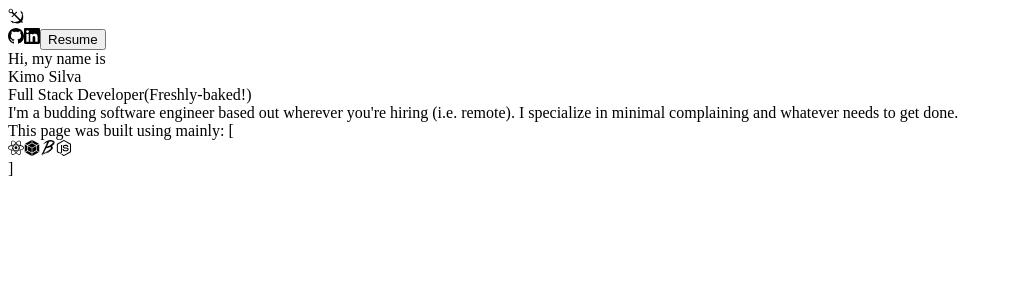
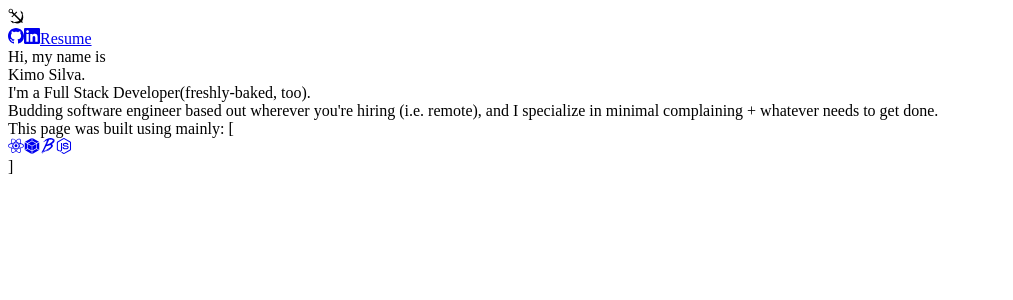
Before and after one commit to eksilva/eksilva.github.io, a React app: page / in a window 1280 px wide. Shown: the top 300 px of the page, without its empty margins (0-1013 px from the left). Built offline with nearby package versions, Linux system fonts and the light colour scheme; the HTML template or start-up script is replaced by a standard one.

Commit message:
styling changes and hrefs added

```diff
--- a/client/src/components/About.jsx
+++ b/client/src/components/About.jsx
@@ -3,10 +3,10 @@ import React from 'react'
 const About = () => {
   return (
     <div id="about-wrapper">
-      <div id="hi">Hi, my name is</div>
-      <div className="who-i-am">Kimo Silva</div>
-      <span className="who-i-am" id="job-title" >Full Stack Developer<span className="who-i-am" id="come-on-guy">(Freshly-baked!)</span></span>
-      <div id="about-paragraph">I'm a budding software engineer based out wherever you're hiring (i.e. remote). I specialize in minimal complaining and whatever needs to get done.</div>
+      <div id="greeting">Hi, my name is</div>
+      <div className="my-name">Kimo Silva.</div>
+      <span className="my-name" id="job-title" >I'm a Full Stack Developer<span className="my-name" id="come-on-guy">(freshly-baked, too).</span></span>
+      <div id="about-paragraph">Budding software engineer based out wherever you're hiring (i.e. remote), and I specialize in minimal complaining + whatever needs to get done.</div>
     </div>
   )
 }
--- a/client/src/components/Footing.jsx
+++ b/client/src/components/Footing.jsx
@@ -3,14 +3,15 @@ import React from 'react'
 import { GrReactjs, GrNode } from "react-icons/gr";
 import { SiWebpack, SiBabel } from 'react-icons/si'
 
+
 const Footing = () => {
   return (
     <div id="footing-wrapper">
       <div className="footing-icons">This page was built using mainly: [</div>
-      <GrReactjs className="footing-icons"/>
-      <SiWebpack className="footing-icons"/>
-      <SiBabel className="footing-icons"/>
-      <GrNode className="footing-icons"/>
+        <a href="https://reactjs.org/" target="_blank" rel="noreferrer noopener"><GrReactjs className="footing-icons"/></a>
+        <a href="https://webpack.js.org/" target="_blank" rel="noreferrer noopener"><SiWebpack className="footing-icons"/></a>
+        <a href="https://babeljs.io/" target="_blank" rel="noreferrer noopener"><SiBabel className="footing-icons"/></a>
+        <a href="https://nodejs.org/" target="_blank" rel="noreferrer noopener"><GrNode className="footing-icons"/></a>
       <div>]</div>
     </div>
   )
--- a/client/src/components/Heading.jsx
+++ b/client/src/components/Heading.jsx
@@ -5,17 +5,15 @@ import { GiAnchor } from 'react-icons/gi';
 import { GoMarkGithub } from 'react-icons/go';
 import { SiLinkedin } from "react-icons/si";
 
-
-
 const Heading = () => {
   return (
     <div id="heading-wrapper">
-        <GiAnchor id="heading-icon" />
-        <div id="heading-right">
-          <GoMarkGithub className="header-link-icons" />
-          <SiLinkedin className="header-link-icons" />
-          <button className="hollow-button" id="resume-button">Resume</button>
-        </div>
+      <GiAnchor id="heading-icon" />
+      <div id="heading-right">
+        <a href="https://github.com/eksilva" target="_blank" rel="noreferrer noopener"><GoMarkGithub className="header-link-icons" /></a>
+        <a href="https://www.linkedin.com/in/erickimosilva/" target="_blank" rel="noreferrer noopener"><SiLinkedin className="header-link-icons" /></a>
+        <a className="hollow-button" id="resume-button" href="https://docs.google.com/document/d/1vWMHKhyiTENZ53PYHdRbLE2cBvVP6fu3rBd5YWx5HrY/edit?usp=sharing" target="_blank" rel="noreferrer noopener">Resume</a>
+      </div>
     </div>
   )
 }
```
Also changed, not shown: 2 other files (tests, documents, lock files or other folders).
